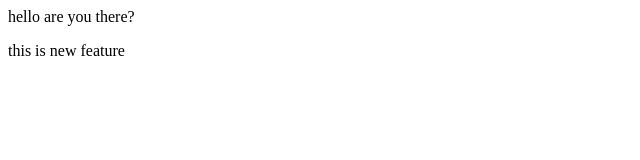
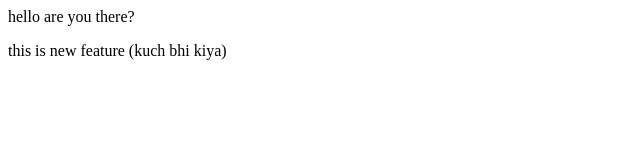
Before and after one commit to codiser69/localdemo, a plain HTML site: page index.html in a window 1280 px wide. Shown: the whole page, without its empty margins (0-640 px from the left). Drawn offline with Linux system fonts and the light colour scheme.

Commit message:
add kuch bhi

```diff
--- a/index.html
+++ b/index.html
@@ -1,2 +1,2 @@
 <p>hello are you there?</p>
-<p>this is new feature</p>
+<p>this is new feature (kuch bhi kiya) <pr>
```
